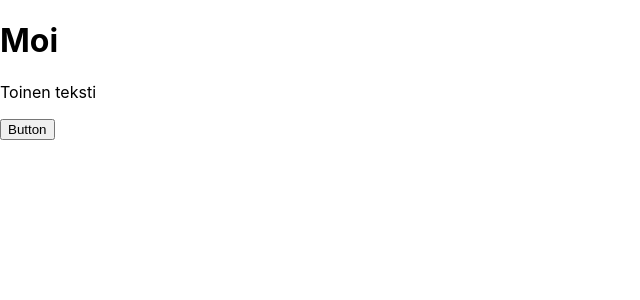
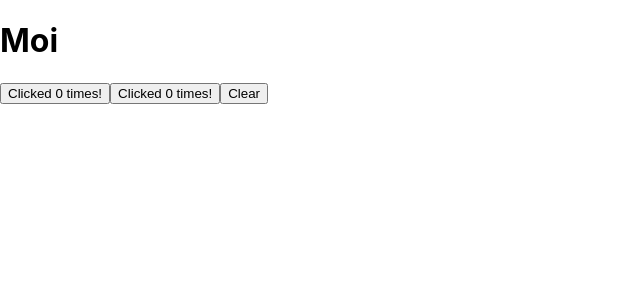
Before and after one commit to TaaviKodari/2023kevatKe1715_react-harjoitus, a React (Create React App) app in the folder 2023kevatke1715_react-harjoitus/: page / in a window 1280 px wide. Shown: the top 300 px of the page, without its empty margins (0-640 px from the left). Built offline with nearby package versions, Linux system fonts and the light colour scheme.

Commit message:
buttonsit tehty

```diff
--- a/2023kevatke1715_react-harjoitus/src/pages/Buttons.jsx
+++ b/2023kevatke1715_react-harjoitus/src/pages/Buttons.jsx
@@ -1,9 +1,29 @@
 import React from "react";
+import {useState} from "react";
 
 export const Buttons = ()=>{
+
+    const[count, setCount] = useState(0);
+    const[count2, setCount2] = useState(0);
+
+    function countClicks(){
+        setCount(count +1);
+    }
+
+    function countClicks2(){
+        setCount2(count2 +1);
+    }
+
+    function resetCount(){
+        setCount(0);
+        setCount2(0);
+    }
+
     return(
         <div>
-            <button>Button</button>
+            <button onClick={countClicks}>Clicked {count} times!</button>
+            <button onClick={countClicks2}>Clicked {count2} times!</button>
+            <button onClick={resetCount}>Clear</button>
         </div>
     );
 }
--- a/2023kevatke1715_react-harjoitus/src/pages/Message.jsx
+++ b/2023kevatke1715_react-harjoitus/src/pages/Message.jsx
@@ -4,7 +4,6 @@
     return(
         <div>
             <h1>Moi</h1>
-            <p>Toinen teksti</p>
         </div>
     );
 }
```
